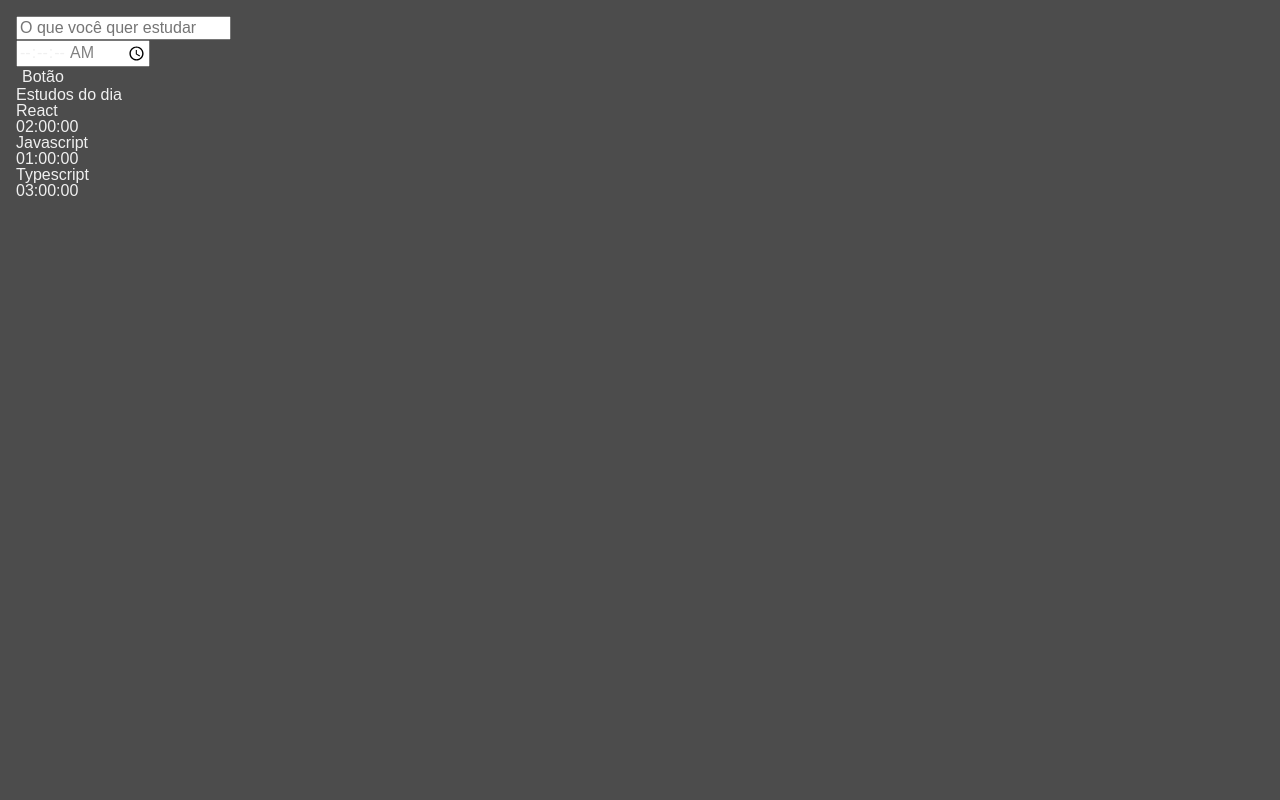
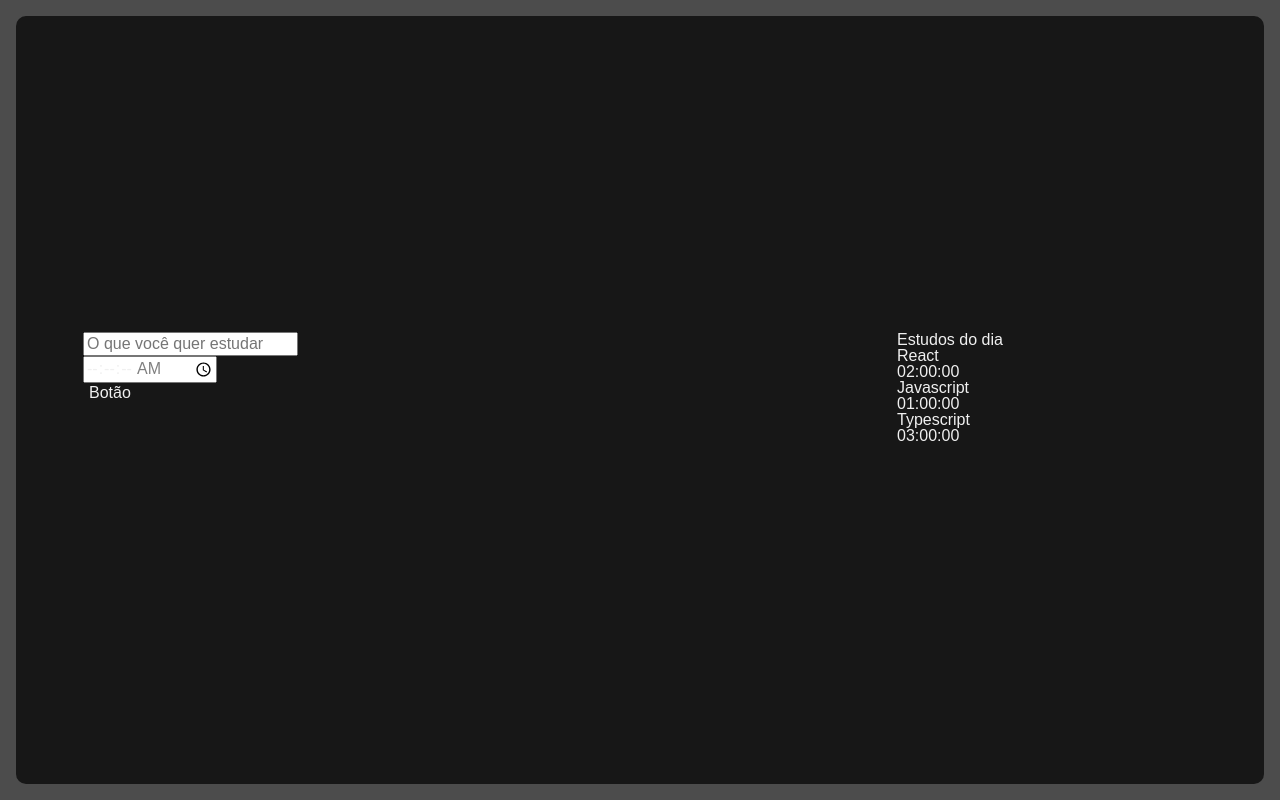
Before and after one commit to felipemarinhodev/alura-studies, a React (Create React App) app: page / in a window 1280 px wide. Built offline with nearby package versions, Linux system fonts and the light colour scheme.

Commit message:
move and add style to App

```diff
--- a/src/App.tsx
+++ /dev/null
@@ -1,14 +0,0 @@
-import Formulario from './components/Formulario';
-import List from './components/List';
-
-function App() {
-  return (
-    <div className="App">
-      <Formulario />
-
-      <List />
-    </div>
-  );
-}
-
-export default App;
--- a/src/index.tsx
+++ b/src/index.tsx
@@ -1,7 +1,7 @@
 import React from 'react';
 import ReactDOM from 'react-dom';
 import './index.css';
-import App from './App';
+import App from './pages/App';
 
 ReactDOM.render(
   <React.StrictMode>
--- /dev/null
+++ b/src/pages/App.tsx
@@ -0,0 +1,16 @@
+import Formulario from '../components/Formulario';
+import List from '../components/List';
+
+import './style.scss'
+
+function App() {
+  return (
+    <div className="AppStyle">
+      <Formulario />
+
+      <List />
+    </div>
+  );
+}
+
+export default App;
--- /dev/null
+++ b/src/pages/style.scss
@@ -0,0 +1,30 @@
+.AppStyle {
+  display: grid;
+  grid-template-rows: min-content min-content auto;
+  grid-template-areas:
+  "nova-tarefa"
+  "cronometro"
+  "tarefas"
+  ;
+  row-gap: 24px;
+  min-width: 320px;
+  min-height: calc(100vh - 32px);
+  width: 100%;
+  padding: 32px;
+  box-sizing: border-box;
+  border-radius: 10px;
+  background-color: #171717;
+
+  @media screen and (min-width:1280px)  {
+    grid-template-areas:
+    "nova-tarefa tarefas"
+    "cronometro tarefas"
+    ;
+    column-gap: 64px;
+    grid-template-rows: min-content min-content;
+    grid-template-columns: 750px 300px;
+    justify-content: center;
+    align-content: center;
+    padding: 64px;
+  }
+}
```
